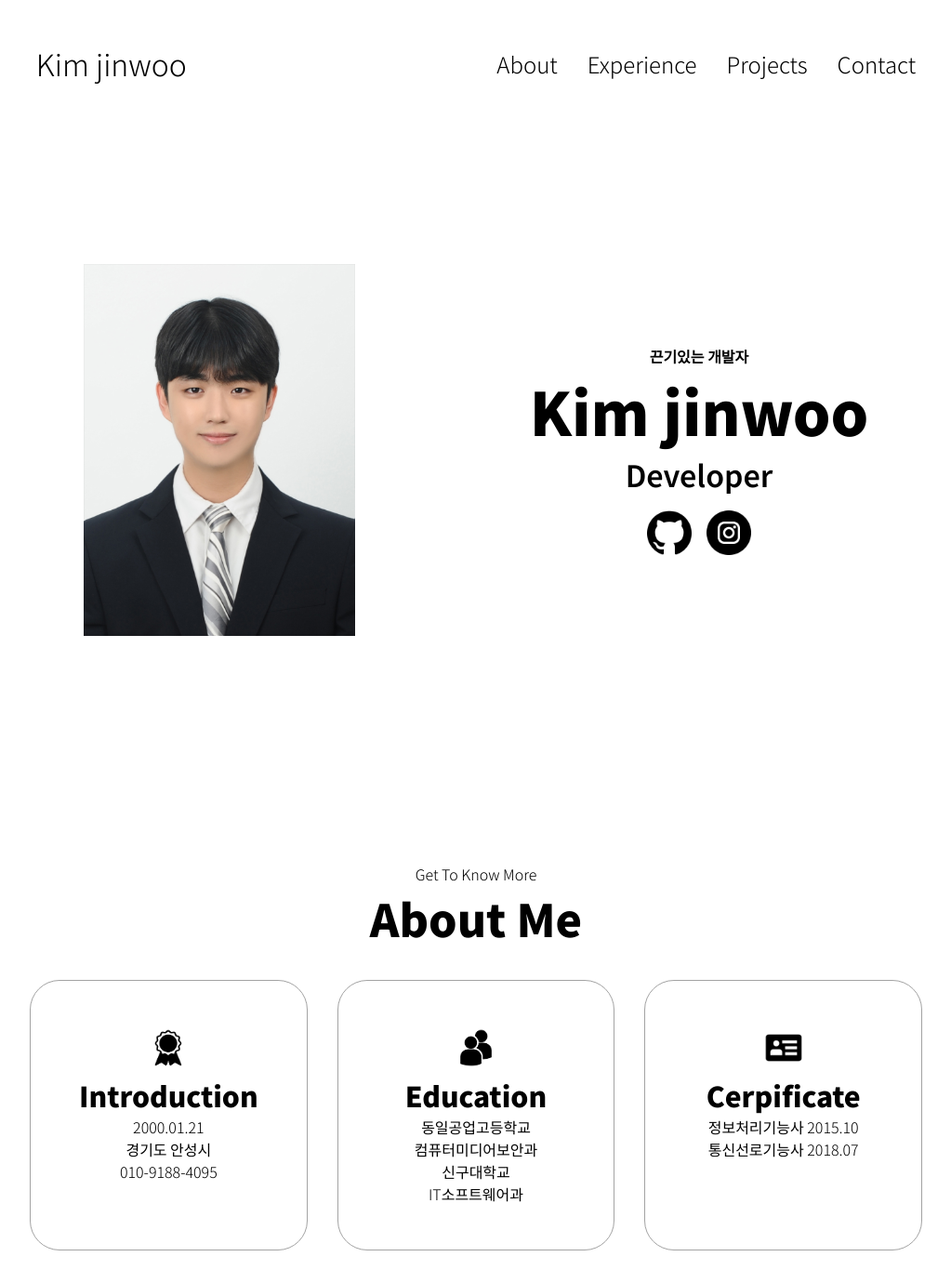
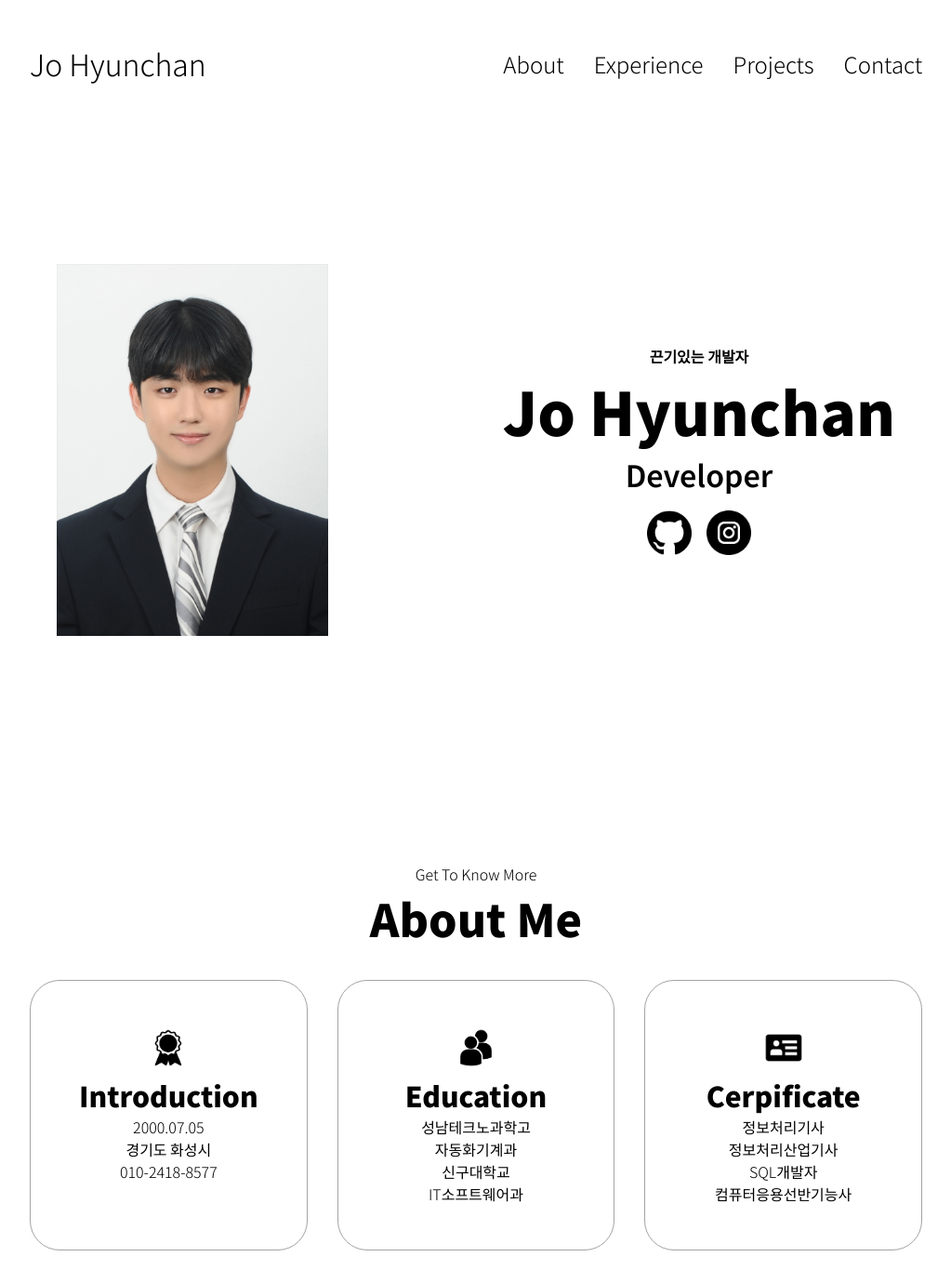
Before and after one commit to qwqs78/Portfolio, a plain HTML site: page index.html in a window 1280 px wide. Shown: the top 1380 px of the page at 93% size, without its empty margins (128-1151 px from the left). Drawn offline with Linux system fonts and the light colour scheme.

Commit message:
Update index.html

```diff
--- a/index.html
+++ b/index.html
@@ -9,7 +9,7 @@
 </head>
 <body>
     <nav id="desktop-nav">
-        <div class="logo">Kim jinwoo</div>
+        <div class="logo">Jo Hyunchan</div>
         <div>
             <ul class="nav-links">
                 <li><a href="#about">About</a></li>
@@ -20,7 +20,7 @@
         </div>
     </nav>
     <nav id="hamburger-nav">
-        <div class="logo">Kim jinwoo</div>
+        <div class="logo">Jo Hyunchan</div>
         <div class="hamburger-menu">
             <div class="hamburger-icon" onclick="toggleMenu()">
              <span></span>
@@ -42,7 +42,7 @@
         <div class="section_text">
             <!-- <p class="section_text_p1">Hello, I'm</p> -->
             <p>끈기있는 개발자</p>
-            <h1 class="title1">Kim jinwoo</h1>
+            <h1 class="title1">Jo Hyunchan</h1>
             <p class="section_text_p2">Developer</p>
 
             <!-- <div class="btn-container">
@@ -98,7 +98,7 @@
                             class="icon"
                         />
                         <h3>Introduction</h3>
-                        <p>2000.01.21<br />경기도 안성시 <br /> 010-9188-4095</p>
+                        <p>2000.07.05<br />경기도 화성시 <br /> 010-2418-8577</p>
                     </div>
                     <div class="details-container">
                         <img
@@ -107,7 +107,7 @@
                             class="icon"
                         />
                         <h3>Education</h3>
-                        <p>동일공업고등학교<br />컴퓨터미디어보안과<br />신구대학교<br />IT소프트웨어과</p>
+                        <p>성남테크노과학고<br />자동화기계과<br />신구대학교<br />IT소프트웨어과</p>
                     </div>
                     <div class="details-container">
                         <img
@@ -116,7 +116,7 @@
                             class="icon"
                         />
                         <h3>Cerpificate</h3>
-                        <p>정보처리기능사 2015.10<br />통신선로기능사 2018.07<br /></p>
+                        <p>정보처리기사<br />정보처리산업기사<br />SQL개발자<br />컴퓨터응용선반기능사<br /></p>
                     </div>
                 </div>
                 <div class="text-container">
@@ -355,7 +355,7 @@
                 <div class="btn-container">
                     <button
                         class="btn btn-color-2 project-btn"
-                        onclick="location.href='https://github.com/Gochiboss/Portfolio'"
+                        onclick="location.href='https://github.com/qwqs78/Portfolio'"
                         >
                             Github
                     </button>
@@ -404,7 +404,7 @@
                     alt="Email icon"
                     class="icon contact-icon email-icon"
                 />
-                <p><a href="mailto:0001211@naver.com">0001211@naver.com</a>
+                <p><a href="mailto:qwqs78@naver.com">qwqs78@naver.com</a>
                 </p>
             </div>
 
@@ -414,7 +414,7 @@
                     alt="phone icon"
                     class="icon contact-icon"
                 />
-                <p><a>010-9188-4095</a>
+                <p><a>010-2418-8577</a>
                 </p>
             </div>
         </div>
@@ -430,7 +430,7 @@
                 </ul>
             </div>
         </nav>
-        <p>Copyright &#169; 2023 Kim jinwoo. All Rights Reserved.</p>
+        <p>Copyright &#169; 2025 Jo Hyunchan. All Rights Reserved.</p>
     </footer>
     <script src="script.js"></script>
 </body>
```
